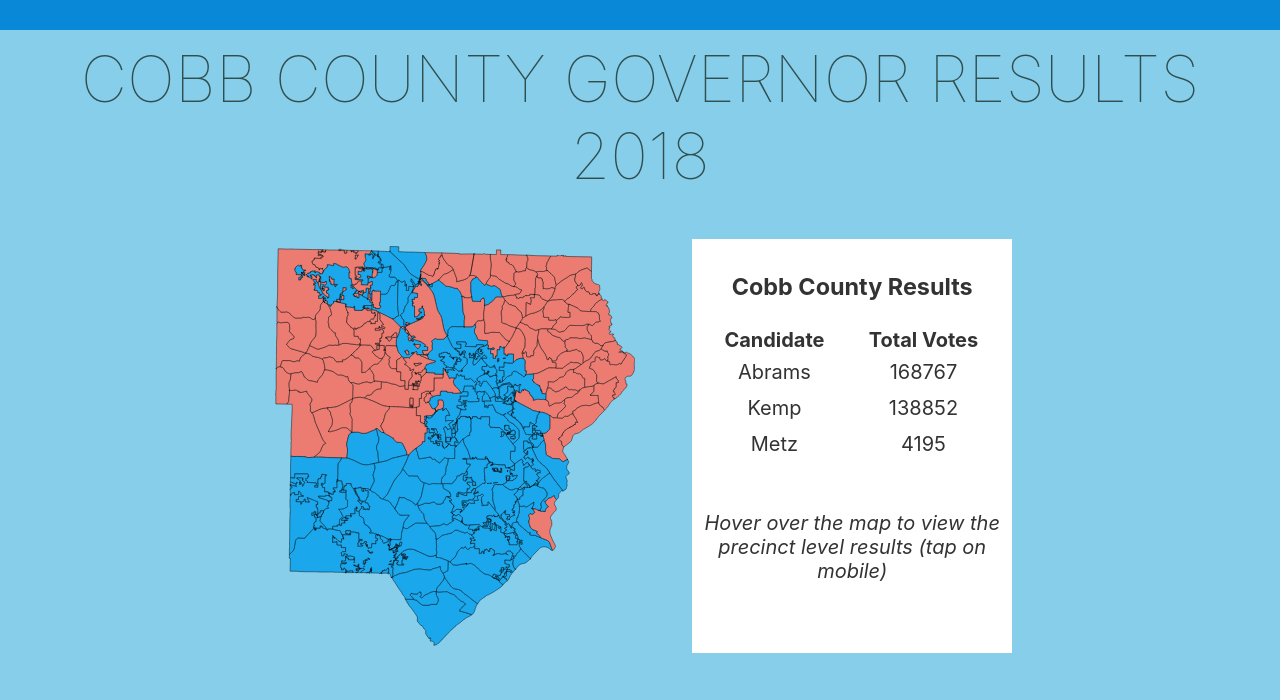
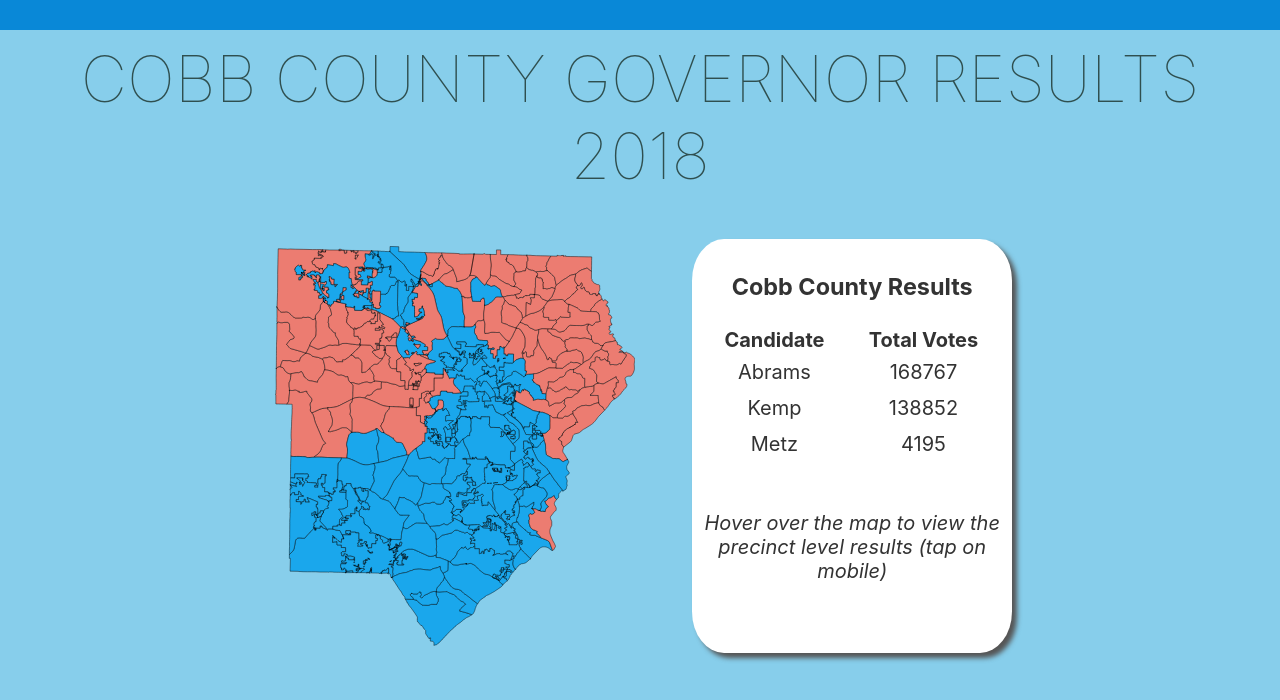
Before and after one commit to jimmydaleucf/CobbElectionProject, a Svelte app: page / in a window 1280 px wide. Shown: the top 700 px of the page. Built offline with nearby package versions, Linux system fonts and the light colour scheme.

Commit message:
added boxshadow

```diff
--- a/src/CoreResult.svelte
+++ /dev/null
@@ -1,6 +0,0 @@
-<script>
-</script>
-
-<main />
-
-<style></style>
--- a/src/CountyPrecinct.svelte
+++ b/src/CountyPrecinct.svelte
@@ -211,6 +211,8 @@
       min-height: 250px;
       font-size: 1.25em;
       flex-wrap: wrap;
+      border-radius: 10%;
+      box-shadow: 5px 5px 5px #555;
     }
     precinct-crm {
       justify-content: center;
```
